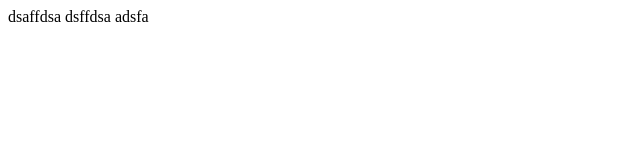
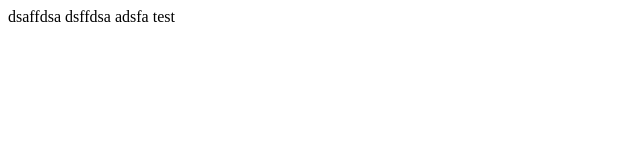
Before and after one commit to allviso/githubtest, a plain HTML site: page index.html in a window 1280 px wide. Shown: the full height of the page, 0-640 px from the left. Drawn offline with Linux system fonts and the light colour scheme.

Commit message:
Test from server

```diff
--- a/index.html
+++ b/index.html
@@ -6,6 +6,6 @@
 </head>
 
 <body>
-dsaffdsa dsffdsa adsfa
+dsaffdsa dsffdsa adsfa test
 </body>
 </html>
```
